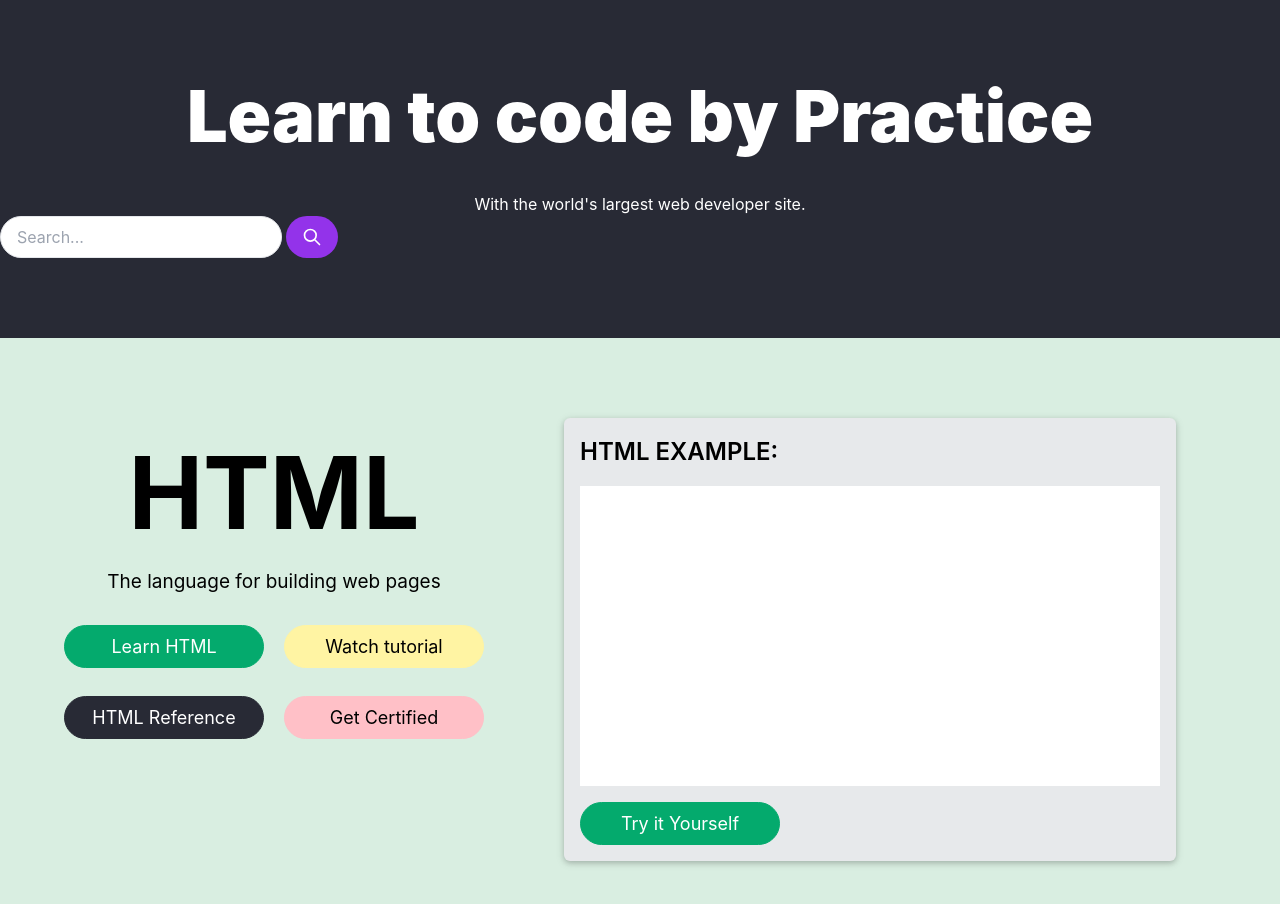
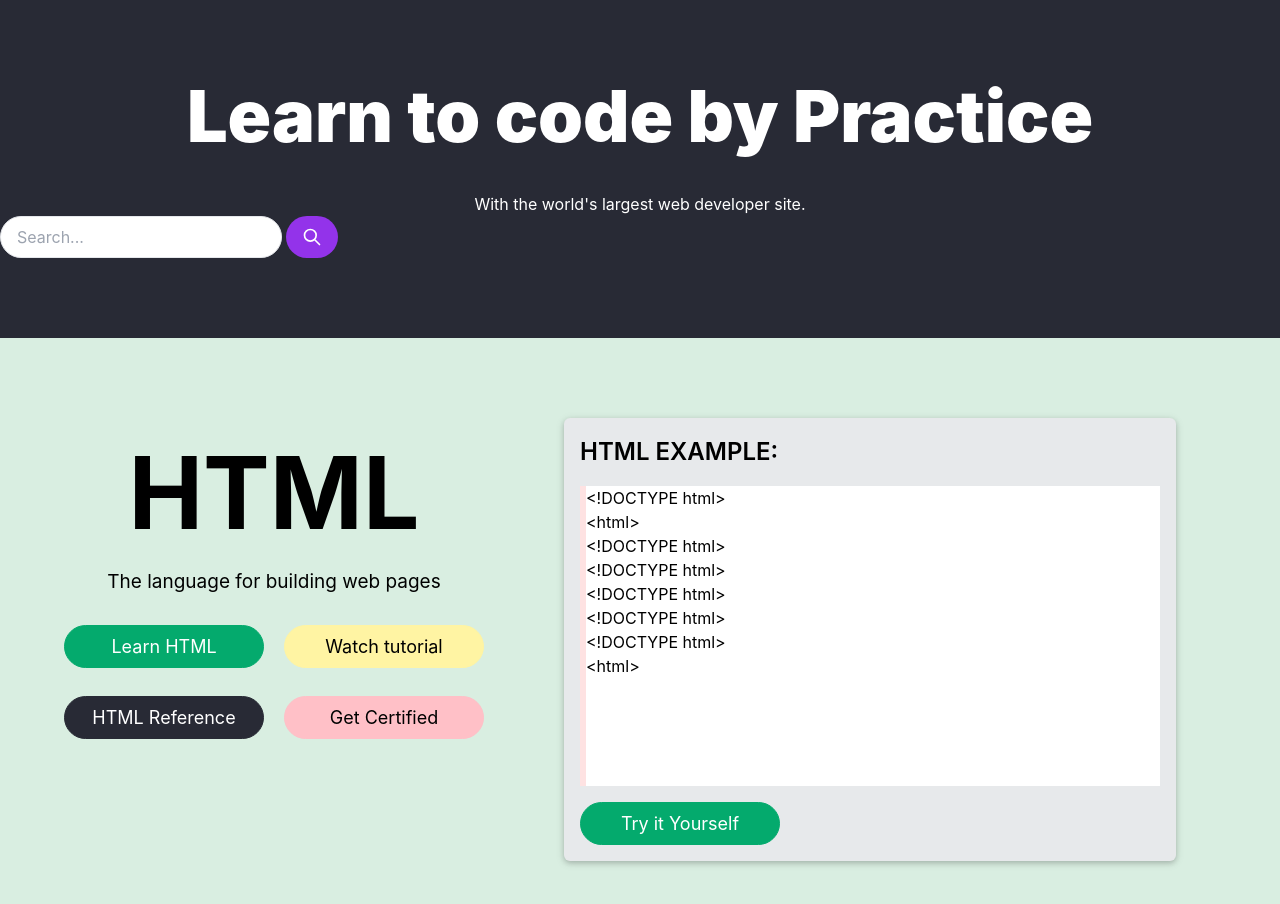
Before and after one commit to NabeelJaan/codehub, a Next.js app: page / in a window 1280 px wide. Shown: the top 904 px of the page. Built offline with nearby package versions, Linux system fonts and the light colour scheme.

Commit message:
code editor done

```diff
--- a/components/home/languages.jsx
+++ b/components/home/languages.jsx
@@ -46,9 +46,17 @@ const Languages = () => {
                     <div className="html-example p-[16px] bg-[#E7E9EB] max-w-[615px] rounded-md">
                         <h3 className="text-[24px] text-black font-semibold uppercase">html example:</h3>
 
-                        <div className="example bg-white w-[580px] h-[300px] my-4">
+                        <div className="example bg-white w-[580px] h-[300px] my-4 border-l-[6px] border-red-100">
+                            <div className=""><span>&lt;</span>!DOCTYPE html<span>&gt;</span></div>
+                            <div className=""><span>&lt;</span>html<span>&gt;</span></div>
+                            <div className=""><span>&lt;</span>!DOCTYPE html<span>&gt;</span></div>
+                            <div className=""><span>&lt;</span>!DOCTYPE html<span>&gt;</span></div>
+                            <div className=""><span>&lt;</span>!DOCTYPE html<span>&gt;</span></div>
+                            <div className=""><span>&lt;</span>!DOCTYPE html<span>&gt;</span></div>
+                            <div className=""><span>&lt;</span>!DOCTYPE html<span>&gt;</span></div>
+                            <div className=""><span>&lt;</span>html<span>&gt;</span></div>
+                        </div>
 
-                        </div>
                         <div className="button___link bg-[#04AA6D] inline-flex items-center justify-center w-[200px] h-[43px] border border-[#04AA6D] rounded-full mr-5">
                             <Link href="/" className="text-[18px] text-white font-normal">
                                 Try it Yourself
```
